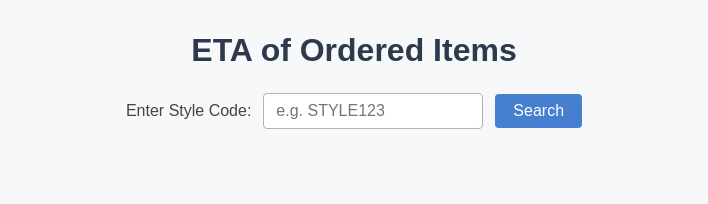
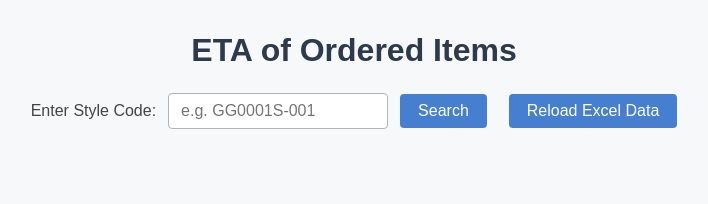
Before and after one commit to mnoornawab/ETA-of-Ordered-Items-, a plain HTML site: page index.html in a window 1280 px wide. Shown: the whole page, without its empty margins (286-994 px from the left). Drawn offline with Linux system fonts and the light colour scheme.

Commit message:
Update index.html

```diff
--- a/index.html
+++ b/index.html
@@ -11,8 +11,9 @@
     <h1>ETA of Ordered Items</h1>
     <div class="search-container">
         <label for="styleCodeInput">Enter Style Code:</label>
-        <input type="text" id="styleCodeInput" placeholder="e.g. STYLE123">
+        <input type="text" id="styleCodeInput" placeholder="e.g. GG0001S-001">
         <button id="searchBtn">Search</button>
+        <button id="reloadBtn" style="margin-left:10px;">Reload Excel Data</button>
     </div>
     <div id="results"></div>
     <script src="script.js"></script>
```
